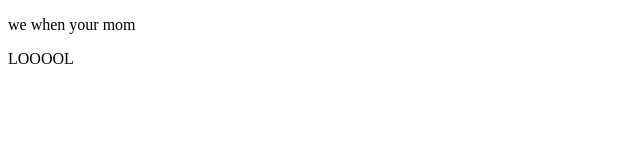
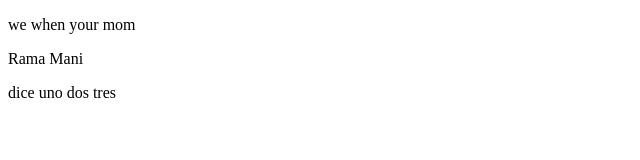
Before and after one commit to KarelSlgd/addadd, a plain HTML site: page index.html in a window 1280 px wide. Shown: the whole page, without its empty margins (0-640 px from the left). Drawn offline with Linux system fonts and the light colour scheme.

Commit message:
[UPDATE] IndexHTML

```diff
--- a/index.html
+++ b/index.html
@@ -8,6 +8,7 @@
 </head>
 <body>
     <p>we when your mom</p>
-    <p>LOOOOL</p>
+    <p>Rama Mani</p>
+    <p>dice uno dos tres</p>
 </body>
 </html>
```
